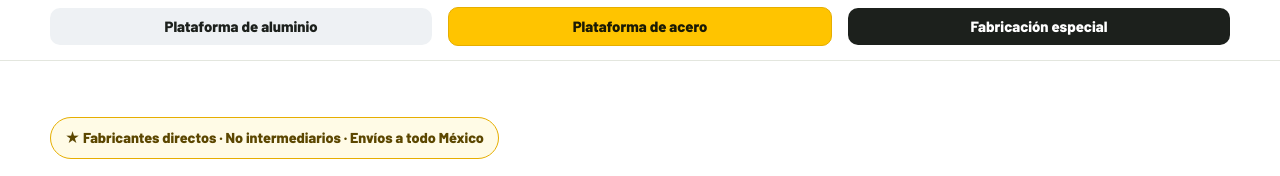
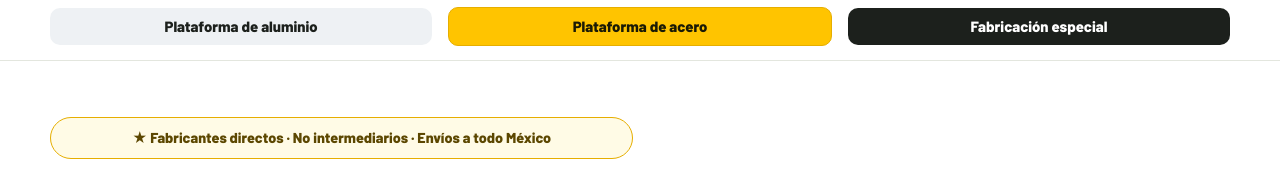
Before and after one commit to escaleras-solano/solanoescaleras, a plain HTML site: page previo/index.html in a window 1280 px wide. Shown: the part 90-266 px from the top of the page. Drawn offline with nearby package versions, Linux system fonts and the light colour scheme; a web font is replaced by a local one.

Commit message:
Vista previa de cambios (carpeta previo/, sin tocar el sitio en vivo)

```diff
--- a/previo/index.html
+++ b/previo/index.html
@@ -77,7 +77,7 @@ nav.main a:hover{background:var(--surface2);text-decoration:underline;text-under
 .hero{background:#ffffff;color:var(--ink);overflow:hidden;border-bottom:1px solid var(--line)}
 .hero-grid{display:grid;grid-template-columns:1.02fr .98fr;gap:36px;align-items:center;padding:48px 0 52px}
 .hero-copy{padding:8px 0}
-.eyebrow{display:inline-flex;gap:8px;align-items:center;background:var(--surface-yellow);border:1.5px solid var(--yellow-border);color:#5c4700;padding:8px 14px;border-radius:999px;font-weight:800;font-size:.9rem}
+.eyebrow{display:flex;justify-content:center;text-align:center;gap:8px;align-items:center;background:var(--surface-yellow);border:1.5px solid var(--yellow-border);color:#5c4700;padding:8px 14px;border-radius:999px;font-weight:800;font-size:.9rem}
 .hero h1{font-family:"Barlow Condensed","Arial Narrow",sans-serif;font-size:clamp(2.9rem,6vw,4.8rem);line-height:.95;text-transform:uppercase;margin:20px 0 16px;font-weight:800;color:var(--ink);letter-spacing:.01em}
 .hero h1 em{font-style:normal;background:linear-gradient(transparent 62%, var(--yellow) 62%);padding:0 .06em}
 .hero p.lead{font-size:1.22rem;color:var(--muted);max-width:34em;margin:0 0 26px;line-height:1.6}
```
